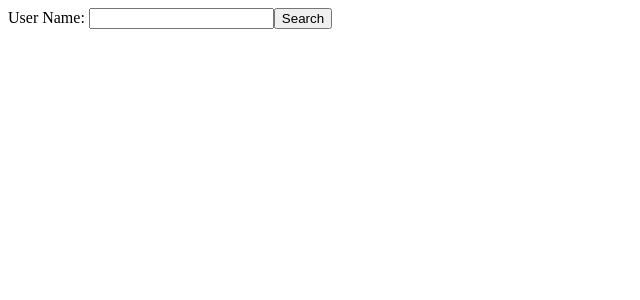
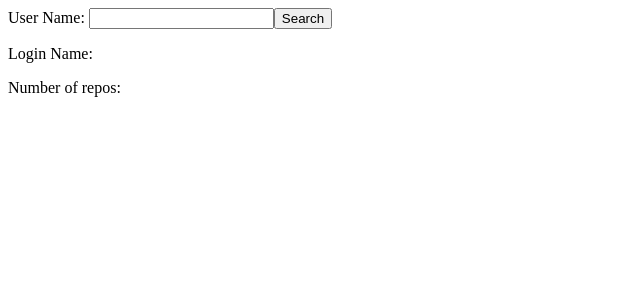
Before and after one commit to deepashri-cg/coursework, an Angular app in the folder java-brains/angular-basics/third-project/: page / in a window 1280 px wide. Shown: the top 300 px of the page, without its empty margins (0-640 px from the left). Built offline with nearby package versions, Linux system fonts and the light colour scheme; no server answers.

Commit message:
Alternate way to access response fields

```diff
--- a/java-brains/angular-basics/third-project/src/app/view/view-comp/view-comp.component.html
+++ b/java-brains/angular-basics/third-project/src/app/view/view-comp/view-comp.component.html
@@ -1,10 +1,9 @@
 <label>
   User Name:
-  <input type="text" [(ngModel)]="userName">
+  <input [(ngModel)]="userName" type="text">
 </label>
 <button (click)="search()">Search</button>
 
-<div *ngIf="response">
-  <p>Login Name: {{response.login}}</p>
-  <p>Number of repos: {{response.public_repos}}</p>
-</div>
+
+<p>Login Name: {{response?.login}}</p>
+<p>Number of repos: {{response?.public_repos}}</p>
```
